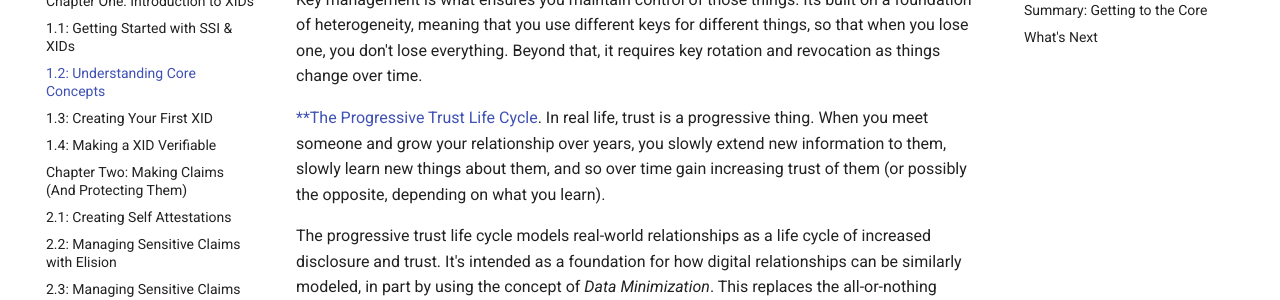
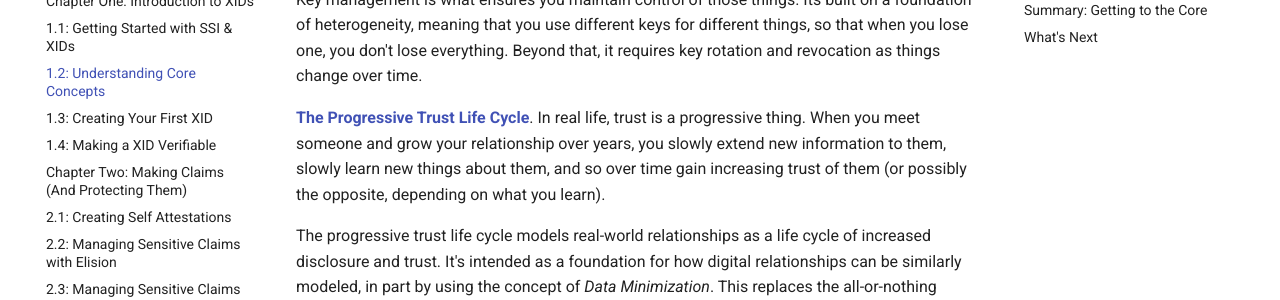
Before and after one commit to BlockchainCommons/XID-Quickstart, an MkDocs documentation site: the page built from docs/01_2_Core_Concepts.md, in a window 1280 px wide and 900 px high, scrolled down 1367 px. Shown: the part 152-452 px from the top of the window. Built offline with MkDocs 1.6.1 and Material for MkDocs 9.7.7, drawn with Linux system fonts in a browser that asks for light colours; comment, search, counter and statistics services are not loaded.

Commit message:
formatting issues

```diff
--- a/docs/01_2_Core_Concepts.md
+++ b/docs/01_2_Core_Concepts.md
@@ -91,7 +91,7 @@ you don't lose everything. Beyond that, it requires key rotation and
 revocation as things change over time.
 
 [**The Progressive Trust Life
-Cycle](https://github.com/BlockchainCommons/XID-Quickstart/blob/main/concepts/progressive-trust.md). In
+Cycle**](https://github.com/BlockchainCommons/XID-Quickstart/blob/main/concepts/progressive-trust.md). In
 real life, trust is a progressive thing. When you meet someone and
 grow your relationship over years, you slowly extend new information
 to them, slowly learn new things about them, and so over time gain
@@ -145,7 +145,7 @@ Minimization_ by eliding any information in an envelope while
 maintaining any signatures on the envelope and any credentials it
 might hold.
 
-[**XID**](xid.md). Obviously this whole course is about XIDs,
+[**XID**](https://github.com/BlockchainCommons/XID-Quickstart/blob/main/concepts/xid.md). Obviously this whole course is about XIDs,
 Blockchain Commons' self-sovereign identifier. The XID core concept
 document briefly outlines what a XID is, what it contains, and how
 it's created.
```
